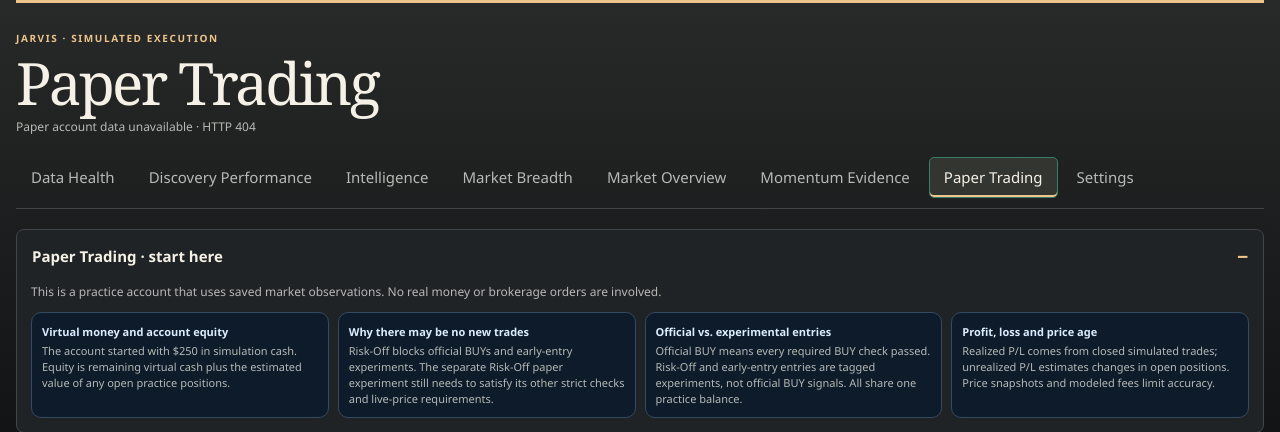
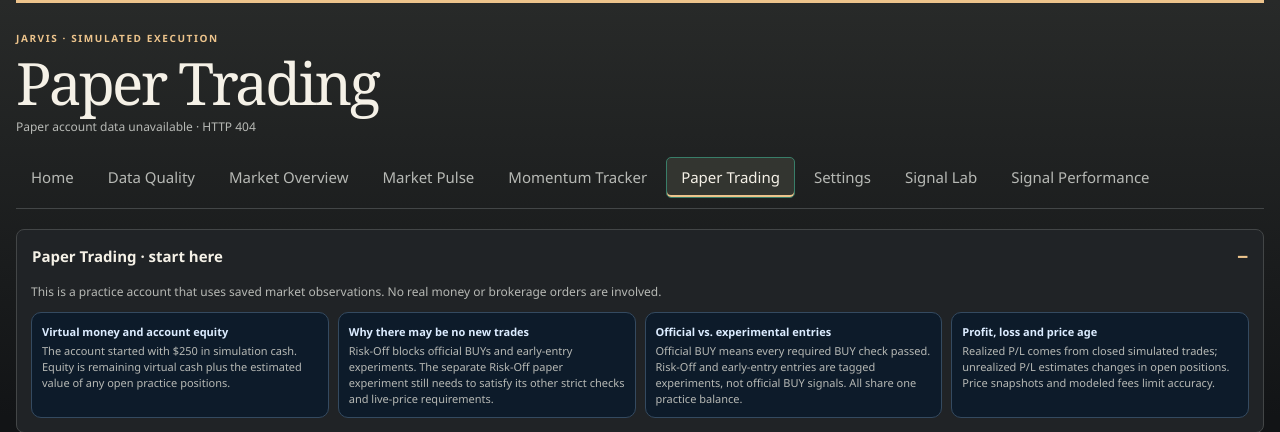
Before and after one commit to rileymagiera/jarvis-market-scanner, a Python web app: template templates/paper_trading.html in a window 1280 px wide. Shown: the top 432 px of the page. Run offline with Jinja, Linux system fonts and the light colour scheme; the template is opened without the code that fills it, so the values that code supplies are empty.

Commit message:
refactor(ui): align templates/paper_trading.html with new Home and renamed Jarvis navigation

```diff
--- a/templates/paper_trading.html
+++ b/templates/paper_trading.html
@@ -32,7 +32,7 @@
 .paper-chart-panel>summary:focus-visible{outline:2px solid #91d7f5;outline-offset:-2px}
 @media(max-width:700px){.paper-chart-panel>summary small{flex-basis:100%;font-size:12px}}
 </style><link rel="stylesheet" href="/assets/workspace.css"></head><body><main><div class="eyebrow">JARVIS · SIMULATED EXECUTION</div><h1>Paper Trading</h1><div class="muted" id="updated">Loading paper account…</div>
-<nav class="tabs"><a href="/data-health">Data Health</a><a href="/discovery-performance">Discovery Performance</a><a href="/intelligence">Intelligence</a><a href="/market-breadth">Market Breadth</a><a href="/history">Market Overview</a><a href="/momentum-evidence">Momentum Evidence</a><a class="active" href="/paper-trading" aria-current="page">Paper Trading</a><a href="/settings">Settings</a></nav>
+<nav class="tabs"><a href="/home">Home</a><a href="/data-health">Data Quality</a><a href="/history">Market Overview</a><a href="/market-breadth">Market Pulse</a><a href="/momentum-evidence">Momentum Tracker</a><a class="active" href="/paper-trading" aria-current="page">Paper Trading</a><a href="/settings">Settings</a><a href="/intelligence">Signal Lab</a><a href="/discovery-performance">Signal Performance</a></nav>
 <details class="reading-guide jarvis-help" data-jarvis-help="paper-trading-instructions" open aria-label="How to understand paper trading"><summary>Paper Trading · start here</summary><p class="reading-guide-intro">This is a practice account that uses saved market observations. No real money or brokerage orders are involved.</p><div class="guide-grid"><div class="guide-item"><b>Virtual money and account equity</b><span>The account started with $250 in simulation cash. Equity is remaining virtual cash plus the estimated value of any open practice positions.</span></div><div class="guide-item"><b>Why there may be no new trades</b><span>Risk-Off blocks official BUYs and early-entry experiments. The separate Risk-Off paper experiment still needs to satisfy its other strict checks and live-price requirements.</span></div><div class="guide-item"><b>Official vs. experimental entries</b><span>Official BUY means every required BUY check passed. Risk-Off and early-entry entries are tagged experiments, not official BUY signals. All share one practice balance.</span></div><div class="guide-item"><b>Profit, loss and price age</b><span>Realized P/L comes from closed simulated trades; unrealized P/L estimates changes in open positions. Price snapshots and modeled fees limit accuracy.</span></div></div></details>
 <section class="hero"><div><div class="eyebrow">AUTOMATIC BUY-SIGNAL PAPER EXECUTION</div><h2 style="margin:6px 0">A $250 virtual account. Market signals. Simulated fills.</h2><div class="muted">Official BUY signals and clearly tagged experimental strategies share this one $250 paper account, its cash, positions and ledger. The existing Risk-Off experiment remains separate by strategy label; the new early-entry experiment uses only verified, BUY-quality prices and existing stop/target levels. Research labels never become official BUY signals.</div></div><div class="notice"><b>PAPER ONLY · NO BROKER CONNECTION</b><br>This account is isolated from Coinbase and Webull. No real orders, deposits, withdrawals, or account balances are accessed. Prices are sampled during scans; simulated fills are not guaranteed market executions.</div></section>
 <section class="section" aria-label="Key paper-account figures"><h2>Account at a glance</h2><p class="section-help">These four figures describe the one shared virtual account—not a live brokerage balance.</p><div class="grid" id="paper-summary"><div class="metric"><div class="k">ACCOUNT EQUITY</div><strong>Loading…</strong></div></div></section><details class="paper-extra-metrics" data-paper-panel="extra-metrics"><summary>More paper-account details <small>Fees, strategy counts and other account measurements</small></summary><div class="grid" id="metrics"></div></details>
```
